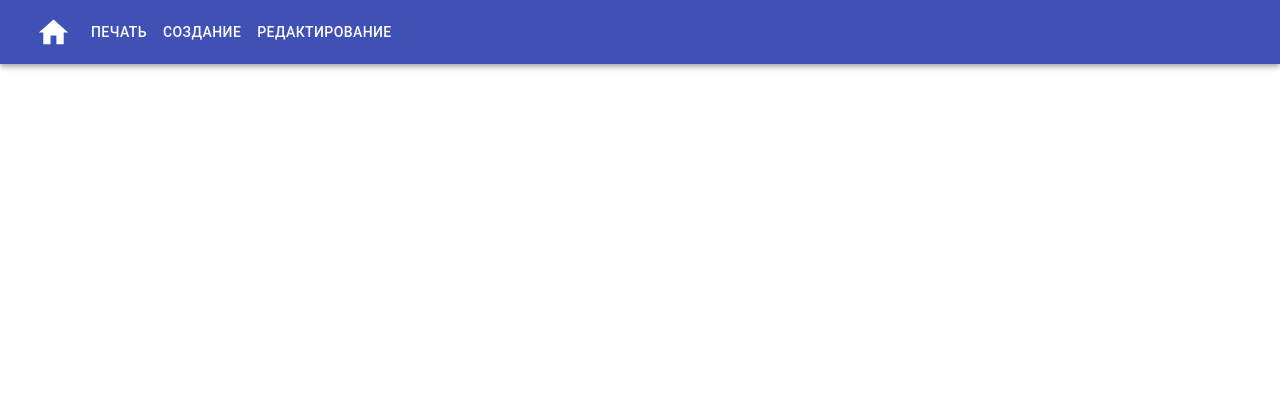
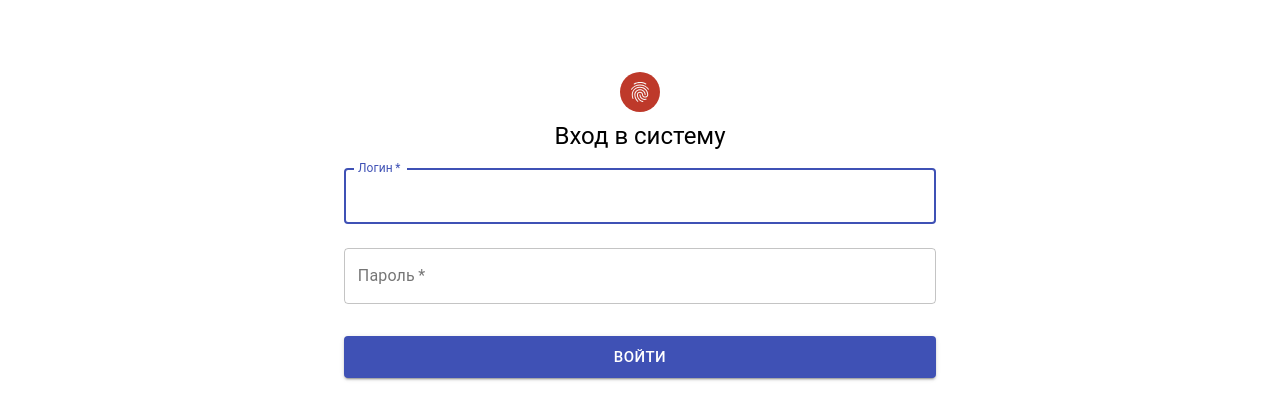
Before and after one commit to acer-mono/reading-interface, a React (Create React App) app: page /login in a window 1280 px wide. Shown: the top 420 px of the page. Built offline with nearby package versions, Linux system fonts and the light colour scheme; no server answers.

Commit message:
add login

```diff
--- a/package.json
+++ b/package.json
@@ -20,6 +20,7 @@
     "react-redux": "^7.2.4",
     "react-router-dom": "^5.2.0",
     "react-scripts": "4.0.3",
+    "react-token-auth": "^1.1.8",
     "recharts": "^2.0.9",
     "redux": "^4.1.0",
     "redux-thunk": "^2.3.0",
--- a/src/App.js
+++ b/src/App.js
@@ -15,6 +15,7 @@ import {
   edit as roomEdit,
   removeAsync as usersRemoveAsync
 } from './redux/actions/users';
+import LoginForm from './LoginForm/LoginForm';
 
 function App() {
   const dispatch = useDispatch();
@@ -28,8 +29,9 @@ function App() {
 
   return (
     <Router>
-      <Header />
       <Switch>
+        <Route exact path="/login" component={() => <LoginForm />} />
+        <Header />
         <Route exact path="/" component={() => <MainPage rooms={rooms} />} />
         <Route
           exact
--- a/src/LoginForm/LoginForm.js
+++ b/src/LoginForm/LoginForm.js
@@ -1,7 +1,19 @@
-import React from 'react';
+import React, { useState } from 'react';
 import FingerprintIcon from '@material-ui/icons/Fingerprint';
 import { Avatar, Typography, TextField, Button } from '@material-ui/core';
 import { makeStyles } from '@material-ui/core/styles';
+import { useFormik } from 'formik';
+import * as yup from 'yup';
+import Alert from '@material-ui/lab/Alert';
+import api from '../api';
+
+const validationSchema = yup.object({
+  login: yup.string('Введите логин').required('Логин обязателен'),
+  password: yup
+    .string('Введите пароль')
+    .min(8, 'Минимальная длина пароля - 8 символов')
+    .required('Пароль обязателен')
+});
 
 const useStyles = makeStyles(theme => ({
   paper: {
@@ -25,6 +37,26 @@ const useStyles = makeStyles(theme => ({
 
 function LoginForm() {
   const classes = useStyles();
+  const [error, setError] = useState('');
+
+  const formik = useFormik({
+    initialValues: {
+      login: '',
+      password: ''
+    },
+    validationSchema: validationSchema,
+    onSubmit: async values => {
+      setError('');
+      console.log(values);
+      try {
+        const data = await api.auth.post(values);
+        console.log(data);
+      } catch (e) {
+        setError(e.message);
+      }
+    }
+  });
+
   return (
     <div className={classes.paper}>
       <Avatar className={classes.avatar}>
@@ -33,7 +65,8 @@ function LoginForm() {
       <Typography component="h1" variant="h5">
         Вход в систему
       </Typography>
-      <form noValidate>
+      {error && <Alert severity="error">{error}</Alert>}
+      <form noValidate onSubmit={formik.handleSubmit}>
         <TextField
           variant="outlined"
           margin="normal"
@@ -43,6 +76,10 @@ function LoginForm() {
           label="Логин"
           name="login"
           autoComplete="login"
+          value={formik.values.login}
+          onChange={formik.handleChange}
+          error={formik.touched.login && Boolean(formik.errors.login)}
+          helperText={formik.touched.login && formik.errors.login}
           autoFocus
         />
         <TextField
@@ -54,6 +91,10 @@ function LoginForm() {
           label="Пароль"
           type="password"
           id="password"
+          value={formik.values.password}
+          onChange={formik.handleChange}
+          error={formik.touched.password && Boolean(formik.errors.password)}
+          helperText={formik.touched.password && formik.errors.password}
           autoComplete="current-password"
         />
         <Button
--- a/src/api.js
+++ b/src/api.js
@@ -1,4 +1,4 @@
-const URL = 'https://vki.pythonanywhere.com';
+const URL = 'http://127.0.0.1:5000';
 
 const defaultHeaders = {
   'Content-Type': 'application/json',
@@ -156,6 +156,17 @@ const api = {
           headers: plotHeaders
         }
       ).then(handleBinaryFilesErrors)
+  },
+  auth: {
+    post: ({ login, password }) =>
+      fetch(`${URL}/auth`, {
+        method: 'POST',
+        headers: defaultHeaders,
+        body: JSON.stringify({
+          login,
+          password
+        })
+      }).then(handleErrors)
   }
 };
 
```
Also changed, not shown: src/auth/index.js (added, +12 -0 lines), 1 other file (tests, documents, lock files or other folders).
